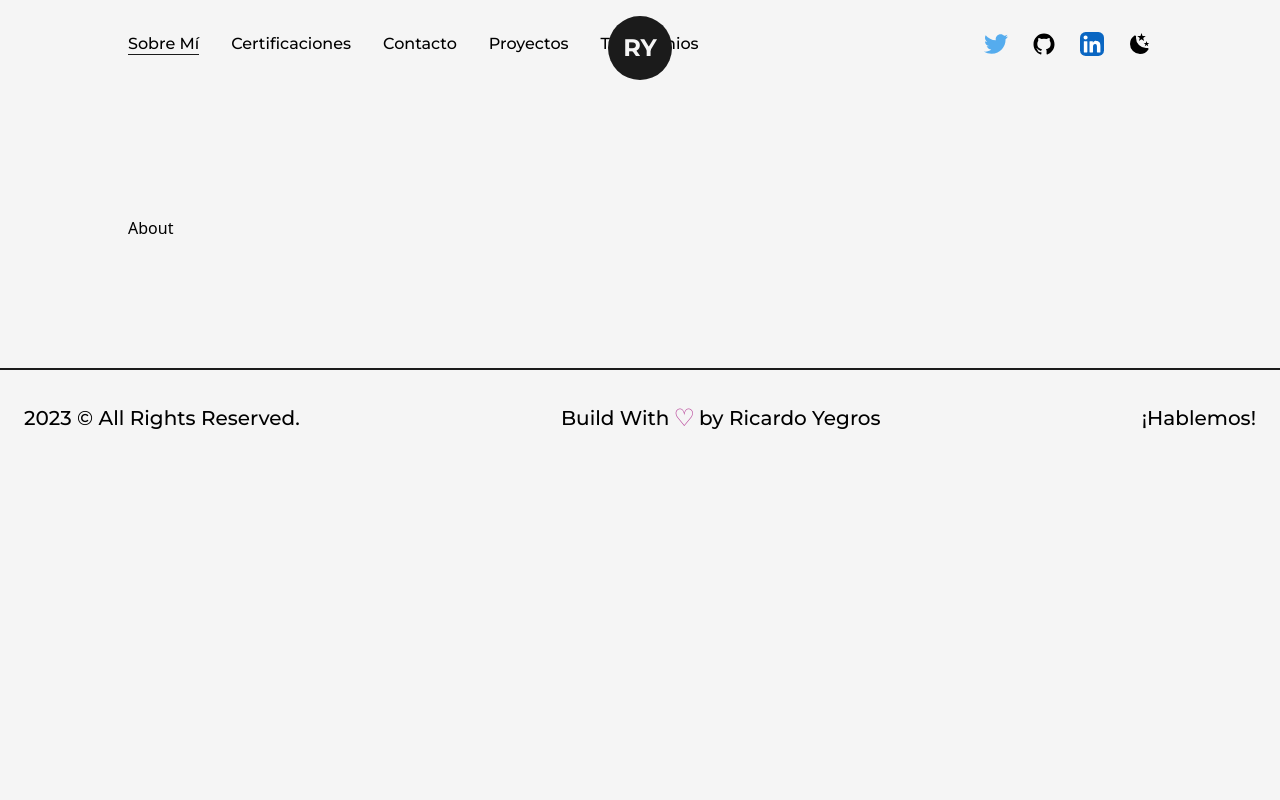
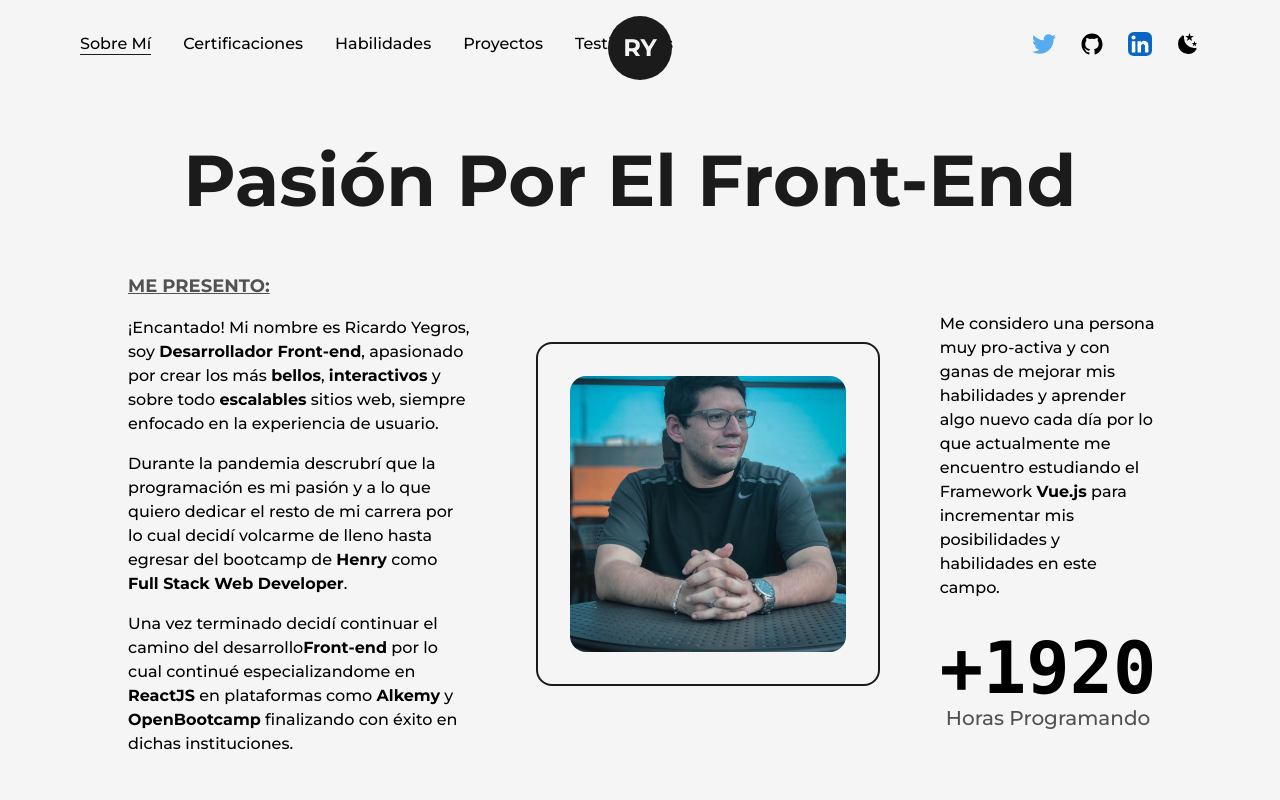
Before and after one commit to ricardoyegros/Portfolio-2023, a React (Vite) app: page /about-me in a window 1280 px wide. Shown: the top 800 px of the page. Built offline with nearby package versions, Linux system fonts and the light colour scheme.

Commit message:
about page and skills page are done!

```diff
--- a/src/App.jsx
+++ b/src/App.jsx
@@ -1,9 +1,9 @@
 import { BrowserRouter, Route, Routes } from "react-router-dom";
 import "./App.css";
-import HomePage from "./pages/HomePage/homePage";
+import HomePage from "./pages/HomePage/HomePage";
 import AboutPage from "./pages/AboutPage/AboutPage";
 import CertificationPage from "./pages/CertificationPage/CertificationPage";
-import ContactPage from "./pages/ContactPage/ContactPage";
+import SkillsPage from "./pages/SkillsPage/SkillsPage";
 import ProjectsPage from "./pages/ProjectsPage/ProjectsPage";
 import TestimoniesPage from "./pages/TestimoniesPage/TestimoniesPage";
 import { routes } from "./routes/routes";
@@ -14,7 +14,7 @@ function App() {
           <Route exact path="/" element={<HomePage />} />
           <Route path={routes.ABOUT_ME} element={<AboutPage />} />
           <Route path={routes.CERTIFICATIONS} element={<CertificationPage />} />
-          <Route path={routes.CONTACT} element={<ContactPage />} />
+          <Route path={routes.SKILLS} element={<SkillsPage />} />
           <Route path={routes.PROJECTS} element={<ProjectsPage />} />
           <Route path={routes.TESTIMONIES} element={<TestimoniesPage />} />
         </Routes>
--- /dev/null
+++ b/src/components/AnimatedNumbers.jsx
@@ -0,0 +1,24 @@
+import { useInView, useMotionValue, useSpring } from "framer-motion";
+import { useEffect, useRef } from "react"
+
+export default function AnimatedNumbers({value}){
+    const miRef = useRef(null);
+    const motionValue = useMotionValue(0);
+    const springValue = useSpring(motionValue, {duration: 30000});
+    const isInView = useInView(miRef, {once:true});
+    useEffect(()=>{
+        if(isInView){
+            motionValue.set(value);
+        }
+    },[isInView, value, motionValue])
+    useEffect(()=>{
+        springValue.on("change", (latest)=>{
+            if(miRef.current && latest.toFixed(0) <= value){
+                miRef.current.textContent = latest.toFixed(0)
+            }
+        })
+    },[springValue, value])
+    return(
+        <span ref={miRef}></span>
+    )
+}
--- a/src/components/Footer.jsx
+++ b/src/components/Footer.jsx
@@ -6,8 +6,8 @@ export default function Footer(){
             <div className="py-8 px-6 flex items-center justify-between">
             <span>{new Date().getFullYear()} &copy; All Rights Reserved.</span>
             <div className="flex items-center">
-                Build With <span className="text-primary text-2xl px-1">&#9825;</span>
-                by&nbsp;<a href="https://www.linkedin.com/in/ricardo-yegros-43623a188/" rel="noreferrer" target="_blank" className="hover:underline hover:underline-offset-2">Ricardo Yegros</a>
+                Hecho con <span className="text-primary text-2xl px-1">&#9825;</span>
+                por&nbsp;<a href="https://www.linkedin.com/in/ricardo-yegros-43623a188/" rel="noreferrer" target="_blank" className="hover:underline hover:underline-offset-2">Ricardo Yegros</a>
             </div>
             <Link to="mailto:ricardo_yegros@hotmail.com" className="hover:underline hover:underline-offset-2">
                 ¡Hablemos!
--- a/src/components/NavBar.jsx
+++ b/src/components/NavBar.jsx
@@ -11,11 +11,11 @@ import {
 import {motion} from "framer-motion";
 export default function NavBar() {
   return (
-    <header className="w-full px-32 py-8 font-montserrat font-medium flex items-center justify-between">
+    <header className="w-full px-20 py-8 font-montserrat font-medium flex items-center justify-between">
       <nav>
         <CustomLink to={routes.ABOUT_ME} title={"Sobre Mí"} className="mr-4" />
         <CustomLink to={routes.CERTIFICATIONS} title={"Certificaciones"} className="mx-4" />
-        <CustomLink to={routes.CONTACT} title={"Contacto"} className="mx-4"/>
+        <CustomLink to={routes.SKILLS} title={"Habilidades"} className="mx-4"/>
         <CustomLink to={routes.PROJECTS} title={"Proyectos"} className="mx-4" />
         <CustomLink to={routes.TESTIMONIES} title={"Testimonios"} className="ml-4"/>
       </nav>
--- /dev/null
+++ b/src/components/Skill.jsx
@@ -0,0 +1,11 @@
+import { motion } from "framer-motion"
+export default function Skill({name, x, y}){
+    return(
+        <motion.div className="flex items-center justify-center rounded-full font-semibold font-montserrat bg-dark text-light py-3 px-6 shadow-dark cursor-pointer absolute" whileHover={{
+            backgroundColor:["#121212", "rgba(131,58,180,1)","rgba(253,29,29,1)","rgba(252,176,69,1)","rgba(131,58,180,1)", "#121212"],
+            transition:{duration:1, repeat: Infinity},scale:1.05
+           }} initial={{x:0,y:0}} whileInView={{x:x, y:y}} transition={{duration:1.5}} viewport={{once:true}}>
+            {name}
+        </motion.div>
+    )
+}
--- a/src/pages/AboutPage/AboutPage.jsx
+++ b/src/pages/AboutPage/AboutPage.jsx
@@ -1,8 +1,57 @@
 import Layout from "../../components/Layout";
-export default function AboutPage(){
-    return(
-        <Layout>
-            <h1>About</h1>
-        </Layout>
-    )
+import AnimatedText from "../../components/AnimatedText";
+import AnimatedNumbers from "../../components/AnimatedNumbers";
+import RicardoYegrosPic from "../../assets/images/profile/me.jpg";
+export default function AboutPage() {
+  return (
+    <Layout className="pt-12">
+      <AnimatedText text="Pasión por el Front-end" className="!text-7xl" />
+      <div className="grid w-full grid-cols-8 gap-16 mt-12 place-items-center">
+        <div className="col-span-3 flex flex-col items-start justify-start">
+          <h2 className="mb-4 underline text-lg font-bold font-montserrat uppercase text-dark/75">
+            Me presento:
+          </h2>
+          <p className="font-medium font-montserrat">
+            ¡Encantado! Mi nombre es Ricardo Yegros, soy <strong>Desarrollador
+            Front-end</strong>, apasionado por crear los más <strong>bellos</strong>, <strong>interactivos</strong> y sobre
+            todo <strong>escalables</strong> sitios web, siempre enfocado en la experiencia de
+            usuario.
+          </p>
+          <p className="font-medium font-montserrat mt-4">
+            Durante la pandemia descrubrí que la programación es mi pasión y a
+            lo que quiero dedicar el resto de mi carrera por lo cual decidí
+            volcarme de lleno hasta egresar del bootcamp de <strong>Henry</strong> como <strong>Full
+            Stack Web Developer</strong>.
+          </p>
+          <p className="font-medium font-montserrat mt-4">
+            Una vez terminado decidí continuar el camino del desarrollo
+            <strong>Front-end</strong> por lo cual continué especializandome en <strong>ReactJS</strong> en
+            plataformas como <strong>Alkemy</strong> y <strong>OpenBootcamp</strong> finalizando con éxito en
+            dichas instituciones.
+          </p>
+
+        </div>
+        <div className="col-span-3 relative h-max rounded-2xl border-2 border-solid border-dark bg-light p-8">
+          <div className="absolute top-0 -right-3 -z-10 w-[102%] h-[103%] rounded-[2rem] bg-dark"/>
+          <img
+            src={RicardoYegrosPic}
+            alt="Ricardo Yegros Photo"
+            className="w-full h-auto rounded-2xl"
+          />
+        </div>
+        <div className="col-span-2 flex flex-col gap-8 items-start justify-center">
+        <p className="font-medium font-montserrat mt-4">
+            Me considero una persona muy pro-activa y con ganas de mejorar mis
+            habilidades y aprender algo nuevo cada día por lo que actualmente me
+            encuentro estudiando el Framework <strong>Vue.js</strong> para incrementar mis
+            posibilidades y habilidades en este campo.
+          </p>
+            <div className="flex flex-col items-center justify-center">
+                <span className="inline-block text-7xl font-bold font-mono">+<AnimatedNumbers value={1920}/></span>
+                <h2 className="text-xl font-medium font-montserrat capitalize text-dark/75">horas programando</h2>
+            </div>
+        </div>
+      </div>
+    </Layout>
+  );
 }
--- a/src/pages/ContactPage/ContactPage.jsx
+++ /dev/null
@@ -1,8 +0,0 @@
-import Layout from "../../components/Layout";
-export default function ContactPage(){
-    return(
-        <Layout>
-            <h1>Contact</h1>
-        </Layout>
-    )
-}
--- /dev/null
+++ b/src/pages/SkillsPage/SkillsPage.jsx
@@ -0,0 +1,39 @@
+import Layout from "../../components/Layout";
+import Skill from "../../components/Skill";
+import AnimatedText from "../../components/AnimatedText";
+import { motion } from "framer-motion";
+export default function SkillsPage() {
+  return (
+    <Layout className="pt-12">
+      <AnimatedText text="Mis Habilidades" className="!text-7xl" />
+      <div className="w-full h-screen relative flex items-center justify-center rounded-full bg-circularLight">
+        <motion.div
+          className="flex items-center justify-center rounded-full font-semibold font-montserrat bg-dark text-light p-8 shadow-dark cursor-pointer"
+          whileHover={{
+            backgroundColor: [
+              "#121212",
+              "rgba(131,58,180,1)",
+              "rgba(253,29,29,1)",
+              "rgba(252,176,69,1)",
+              "rgba(131,58,180,1)",
+              "#121212",
+            ],
+            transition: { duration: 1, repeat: Infinity },
+            scale: 1.05,
+          }}
+        >
+          Web
+        </motion.div>
+        <Skill name="Next.js" x="-19vw" y="2vw" />
+        <Skill name="Express" x="-5vw" y="-11vw" />
+        <Skill name="JavaScript" x="23vw" y="6vw" />
+        <Skill name="ReactJS" x="0vw" y="11vw" />
+        <Skill name="Redux" x="-20vw" y="-15vw" />
+        <Skill name="NodeJS" x="15vw" y="-12vw" />
+        <Skill name="PostgreSQL" x="32vw" y="-5vw" />
+        <Skill name="Vue.js" x="0vw" y="-19vw" />
+        <Skill name="TailwindCSS" x="-32vw" y="3vw" />
+      </div>
+    </Layout>
+  );
+}
--- a/src/routes/routes.js
+++ b/src/routes/routes.js
@@ -3,5 +3,5 @@ export const routes = {
     PROJECTS: "/proyects",
     CERTIFICATIONS:"/certifications",
     TESTIMONIES:"/testimonies",
-    CONTACT:"/contact"
+    SKILLS:"/skills"
 }
--- a/tailwind.config.js
+++ b/tailwind.config.js
@@ -16,6 +16,10 @@ export default {
       },
       animation:{
         "spin-slow": "spin 3s linear infinite",
+      },
+      backgroundImage:{
+        circularLight:
+        "repeating-radial-gradient(rgba(0,0,0,0.4) 2px,#f5f5f5 5px,#f5f5f5 100px)",
       }
     },
   },
```
Also changed, not shown: src/pages/HomePage/HomePage.jsx (+4 -4 lines), src/assets/images/profile/me.jpg (added), src/assets/images/profile/unknown_275968396_7141111329295913_7172194925605801459_n-removebg-preview-removebg-preview (1).jpg (added).
